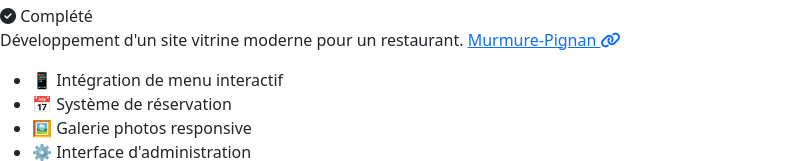
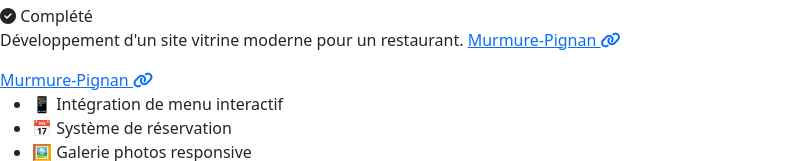
Before and after one commit to Dhellyes/Portfolio, a website built with webpack: page src/index.html in a window 1280 px wide. Shown: the part 4368-4529 px from the top of the page, without its empty margins (0-799 px from the left). Built offline with nearby package versions, Linux system fonts and the light colour scheme.

Commit message:
Update index.html

```diff
--- a/src/index.html
+++ b/src/index.html
@@ -447,6 +447,10 @@
                             <a href="https://www.murmure-pignan.fr/" class="action-btn" target="_blank"> Murmure-Pignan <i class="fas fa-link"></i></a></button>
 
                         </p>
+                         <span>
+                                                    <a href="https://www.murmure-pignan.fr/" class="action-btn" target="_blank"> Murmure-Pignan <i class="fas fa-link"></i></a></button>
+
+                          </span>
                         <ul class="project-features">
                             <li>📱 Intégration de menu interactif</li>
                             <li>📅 Système de réservation</li>
```
